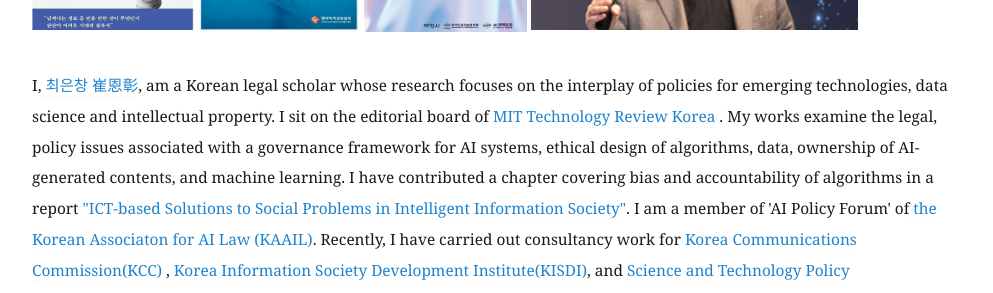
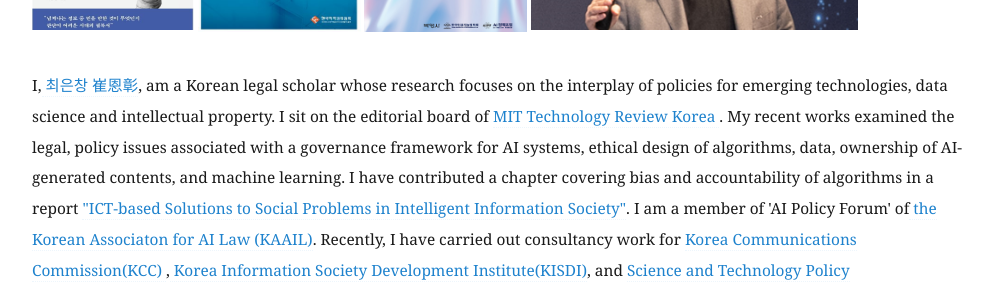
Before and after one commit to eunchangchoi/eunchangchoi.github.io, a Jekyll site: the page built from index.md, in a window 1280 px wide and 900 px high, scrolled down 394 px. Shown: the part 154-447 px from the top of the window, without its empty margins (68-1061 px from the left). Built offline with Jekyll 4.4.1, drawn with Linux system fonts in a browser that asks for light colours; some of the changed text lies outside the part shown.

Commit message:
Update index.md

```diff
--- a/index.md
+++ b/index.md
@@ -22,7 +22,7 @@
  <br>
  <br>
 <p style="font-size:1.1em">I,<a href="https://igf2019.sched.com/eunchangchoi"> 최은창 崔恩彰</a>,
-am a Korean legal scholar whose research focuses on the interplay of policies for emerging technologies, data science and intellectual property. I sit on the editorial board of <a href="https://www.technologyreview.kr/"> MIT Technology Review Korea </a>. My works examine the legal, policy issues associated with a governance framework for AI systems, ethical design of algorithms, data, ownership of AI-generated contents, and machine learning. I have contributed a chapter covering bias and accountability of algorithms in a report <a href="http://kisdi.asia/kisdi/fp/kr/publication/selectResearch.do?cmd=fpSelectResearch&sMenuType=3&controlNoSer=4&controlNo=14218&langdiv=1"> "ICT-based Solutions to Social Problems in Intelligent Information Society"</a>. I am a member of 'AI Policy Forum' of<a href="http://kaail.or.kr"> the Korean Associaton for AI Law (KAAIL)</a>. Recently, I have carried out consultancy work for <a href="https://eng.kcc.go.kr/user/ehpMain.do"> Korea Communications Commission(KCC) </a>,<a href="https://www.kisdi.re.kr/"> Korea Information Society Development Institute(KISDI)</a>, and <a href="http://www.stepi.re.kr/eng"> Science and Technology Policy Institute(STEPI)</a>.
+am a Korean legal scholar whose research focuses on the interplay of policies for emerging technologies, data science and intellectual property. I sit on the editorial board of <a href="https://www.technologyreview.kr/"> MIT Technology Review Korea </a>. My recent works examined the legal, policy issues associated with a governance framework for AI systems, ethical design of algorithms, data, ownership of AI-generated contents, and machine learning. I have contributed a chapter covering bias and accountability of algorithms in a report <a href="http://kisdi.asia/kisdi/fp/kr/publication/selectResearch.do?cmd=fpSelectResearch&sMenuType=3&controlNoSer=4&controlNo=14218&langdiv=1"> "ICT-based Solutions to Social Problems in Intelligent Information Society"</a>. I am a member of 'AI Policy Forum' of<a href="http://kaail.or.kr"> the Korean Associaton for AI Law (KAAIL)</a>. Recently, I have carried out consultancy work for <a href="https://eng.kcc.go.kr/user/ehpMain.do"> Korea Communications Commission(KCC) </a>,<a href="https://www.kisdi.re.kr/"> Korea Information Society Development Institute(KISDI)</a>, and <a href="http://www.stepi.re.kr/eng"> Science and Technology Policy Institute(STEPI)</a>.
 
   <p style="font-size:1.1em"> Previously, I was a Fellow of <a href="https://law.yale.edu/isp"> Information Society Project, Yale Law School</a> for which I served as a coordinator of Harvard-Yale-MIT Cyberscholar Working Group, and worked as a Non-Resident Fellow of <a href="https://thefreeinternetproject.org/"> the Free Internet Project </a> at <a href="https://web.iit.edu/"> Illinois Institute of Technology</a>. I also have held an appointment as a Visiting Scholar of <a href="https://pcmlp.socleg.ox.ac.uk/about-us/"> Programme in Comparative Media Law and Policy</a>, housed in <a href="https://www.law.ox.ac.uk/centres-institutes/centre-socio-legal-studies/research-centre-socio-legal-studies"> the Centre for Socio-Legal Studies,</a> University of Oxford Law Faculty. I was an Invited Expert of <a href="https://www.w3.org/2011/07/privacy-ig-charter"> W3C Privacy Interest Group</a> and a Fellow of <a href="http://www.stepi.re.kr/eng"> STEPI</a>, a global think tank in the area of science and technology where I conducted research on regulatory science for public health. From 2018, I have been participating in Law Committee of <a href="https://ethicsinaction.ieee.org/">IEEE Global Initiative on Ethics of Autonomous and Intelligent Systems</a>, and IEEE working groups <a href="https://sagroups.ieee.org/7003/">'Algorithmic Bias Considerations'(P7003)'</a>,and <a href="https://sagroups.ieee.org/7002">'Data Privacy Process'(P7002)</a>.
    <br>
```
Also changed, not shown: other parts of index.md (+1 -1 lines).
